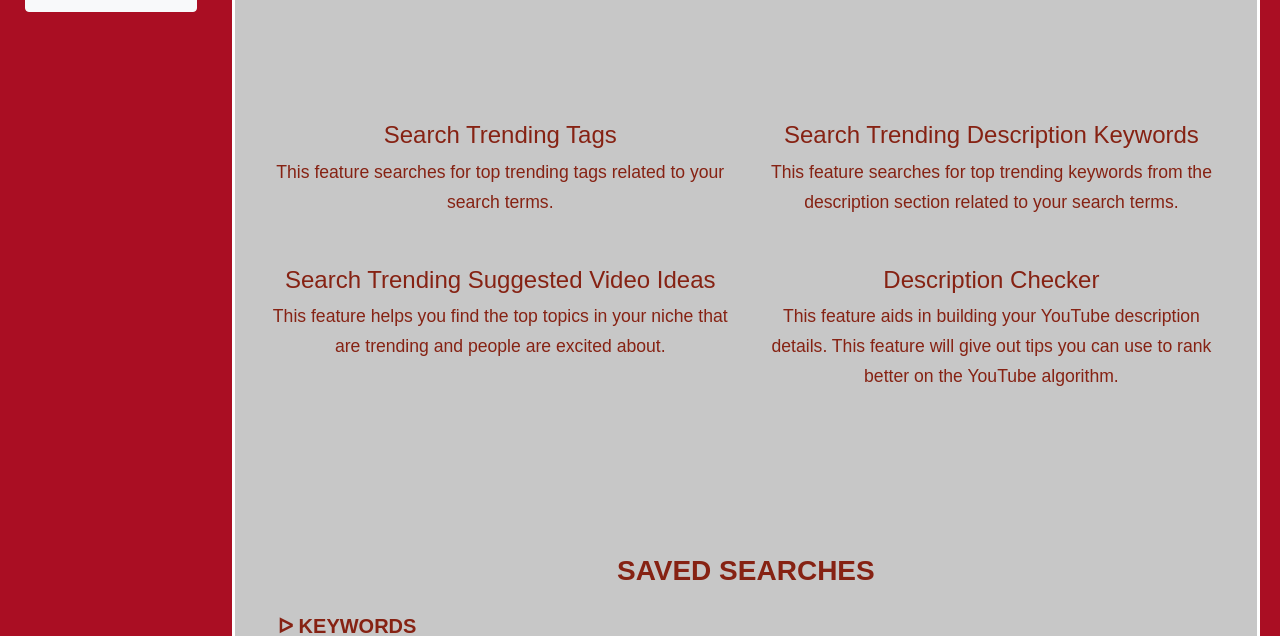
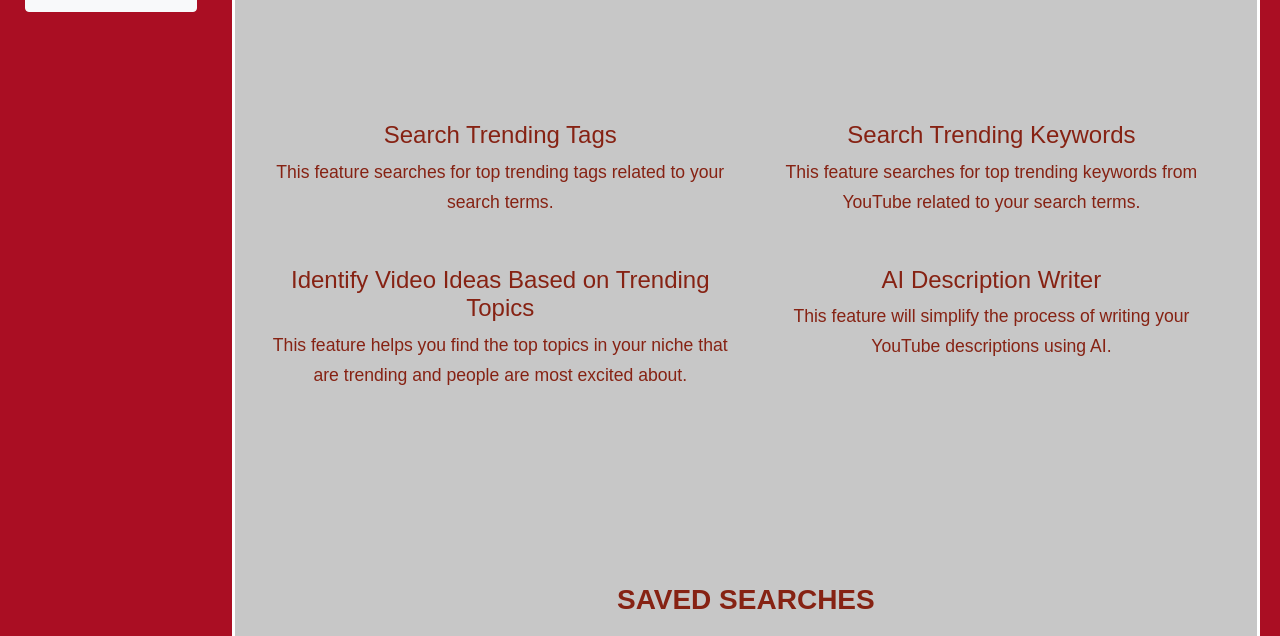
Before and after one commit to georgeyoumansjr/svboost.com, a Flask app: page /dashboard in a window 1280 px wide. Shown: the part 539-1175 px from the top of the page. Run offline with Flask 2, Linux system fonts and the light colour scheme; the visitor is signed in with stand-in values (Sample User, id 1); data comes from the database, SQL or seed files in the repository; both versions use the stored data as it was after the commit; some libraries are stand-ins or nearby versions.

Commit message:
Front-end Tutorial

```diff
--- a/main/templates/index.html
+++ b/main/templates/index.html
@@ -49,22 +49,22 @@
                     <div class="col col-6">
                       <div class="feature-inner">
                         <br><br>
-                        <h4 class="feature-title mt-24">Search Trending Tags</h4>
-                        <p class="text-sm mb-0">This feature searches for top trending tags related to your search terms.</p>
+                         <h4 class="feature-title mt-24">Search Trending Tags</h4>
+                         <p class="text-sm mb-0">This feature searches for top trending tags related to your search terms.</p>
                       </div>
                     </div>
                     <div class="col col-6">
                       <div class="feature-inner">
                         <br><br>
-                        <h4 class="feature-title mt-24">Search Trending Description Keywords</h4>
-                        <p class="text-sm mb-0">This feature searches for top trending keywords from the description section related to your search terms.</p>
+                         <h4 class="feature-title mt-24">Search Trending Keywords</h4>
+                         <p class="text-sm mb-0">This feature searches for top trending keywords from YouTube related to your search terms.</p>
                       </div>
                     </div>
                     <div class="col col-6">
                       <div class="feature-inner">
                         <br><br>
-                        <h4 class="feature-title mt-24">Search Trending Suggested Video Ideas</h4>
-                        <p class="text-sm mb-0">This feature helps you find the top topics in your niche that are trending and people are excited about.</p>
+                        <h4 class="feature-title mt-24">Identify Video Ideas Based on Trending Topics</h4>
+                        <p class="text-sm mb-0">This feature helps you find the top topics in your niche that are trending and people are most excited about.</p>
                         <br><br>
                         </div>
                     </div>
@@ -72,8 +72,8 @@
                     <div class="col col-6">
                       <div class="feature-inner">
                         <br><br>
-                        <h4 class="feature-title mt-24">Description Checker</h4>
-                        <p class="text-sm mb-0">This feature aids in building your YouTube description details. This feature will give out tips you can use to rank better on the YouTube algorithm.</p>
+                        <h4 class="feature-title mt-24">AI Description Writer</h4>
+                        <p class="text-sm mb-0">This feature will simplify the process of writing your YouTube descriptions using AI.</p>
                       </div>
                     </div>
                     <br><br>
--- a/templates/search_page_base.html
+++ b/templates/search_page_base.html
@@ -42,22 +42,22 @@
                     <div class="col col-6">
                       <div class="feature-inner">
                         <br><br>
-                        <h4 class="feature-title mt-24">Search Trending Description Keywords</h4>
-                        <p class="text-sm mb-0">This feature searches for top trending keywords from the description section related to your search terms.</p>
+                         <h4 class="feature-title mt-24">Search Trending Tags</h4>
+                         <p class="text-sm mb-0">This feature searches for top trending tags related to your search terms.</p>
                       </div>
                     </div>
                     <div class="col col-6">
                       <div class="feature-inner">
                         <br><br>
-                        <h4 class="feature-title mt-24">Search Trending Tags</h4>
-                        <p class="text-sm mb-0">This feature searches for top trending tags related to your search terms.</p>
+                         <h4 class="feature-title mt-24">Search Trending Keywords</h4>
+                         <p class="text-sm mb-0">This feature searches for top trending keywords from YouTube related to your search terms.</p>
                       </div>
                     </div>
                     <div class="col col-6">
                       <div class="feature-inner">
                         <br><br>
-                        <h4 class="feature-title mt-24">Search Trending Suggested Video Ideas</h4>
-                        <p class="text-sm mb-0">This feature helps you find the top topics in your niche that are trending and people are excited about.</p>
+                        <h4 class="feature-title mt-24">Identify Video Ideas Based on Trending Topics</h4>
+                        <p class="text-sm mb-0">This feature helps you find the top topics in your niche that are trending and people are most excited about.</p>
                         <br><br>
                         </div>
                     </div>
```
Also changed, not shown: .db.
